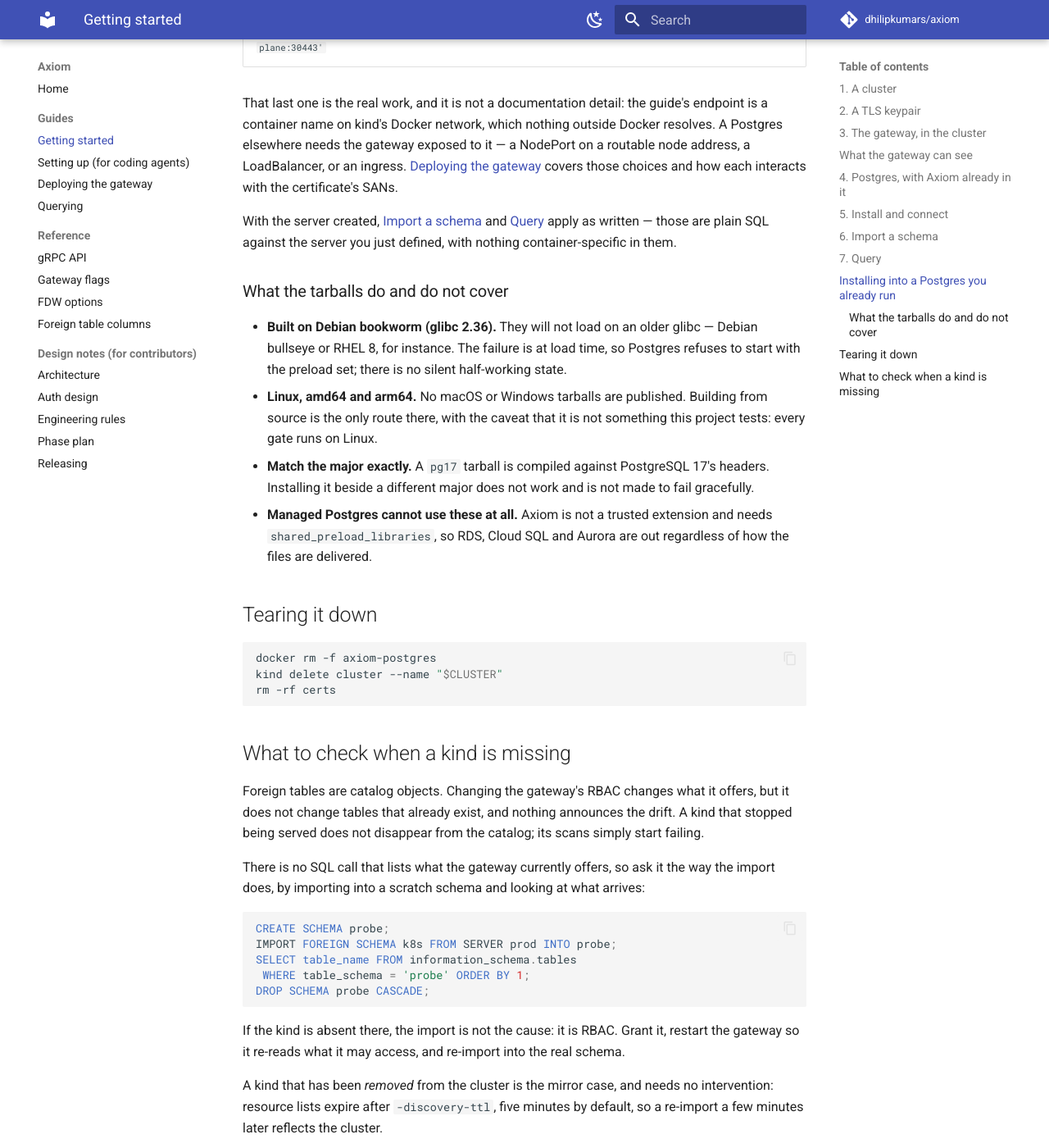
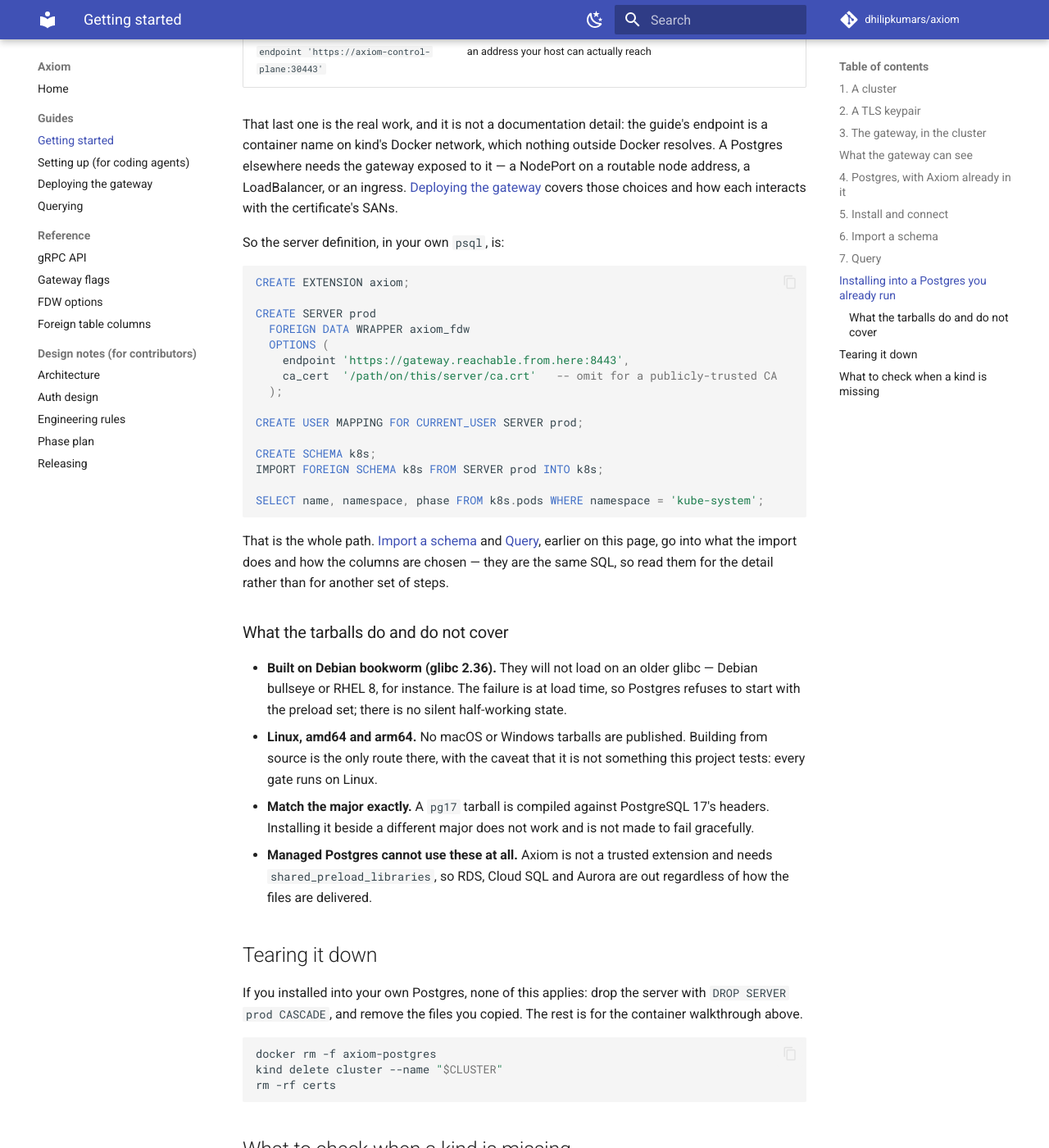
Before and after one commit to dhilipkumars/axiom, an MkDocs documentation site: the page built from docs/guides/getting-started.md, in a window 1280 px wide and 1400 px high, scrolled down 6986 px. Shown: the whole window at 82% size. Built offline with MkDocs 1.6.1 and Material for MkDocs 9.7.7, drawn with Linux system fonts in a browser that asks for light colours; comment, search, counter and statistics services are not loaded; some of the changed text lies outside the part shown.

Commit message:
Give the reader the SQL, and stop RELEASING.md overstating the gateway
Fourth documentation review. Six findings, all real.

**RELEASING.md was wrong about what a release publishes, twice.** It
named the gateway image `axiom-gateway:<version>` when the tag carries
the leading v the Postgres tags drop, and said the floating tags of both
move "once the install check has passed" -- which is true of
postgres-image.yml and not of gateway-image.yml, whose jobs are gate,
build and merge, with `latest` moved as soon as both architectures
exist. That asymmetry is issue #56, and the document was describing the
behaviour we want rather than the one we have.

**The external-Postgres section still never gave the reader any SQL.**
It explained what differs from step 5 and sent them back up the page,
which was both a gap and a loop: following the cross-reference scrolls
upward, and reading on from there returns to the section they left. The
DDL is written out now -- extension, server, user mapping, import,
query -- with the steps above kept as the explanation of what the import
does rather than as the instructions.

**The source build named the major in three places and warned about
one.** `cargo pgrx init --pg17` was hardcoded while the note said to
change `--features`; doing only that fails, because pgrx was never
initialised for that major. It now says all three must agree.

**Teardown told an external reader to remove a container they never
started.** It now says what applies to them first.

**INSTALL.md said two contradictory things.** "Run everything from the
directory this file is in" followed by `cd <dir>` -- if you are in it,
the cd fails; if you are not, you are not where it says. It shows the
untar and the cd together, which is what the reader actually does.

Verified by generating the tarball and reading it. Tarball gate green
for pg17 against a stock postgres:17, mkdocs strict and release-check
clean.

Co-Authored-By: Claude Opus 5 <noreply@anthropic.com>

````diff
--- a/docs/guides/getting-started.md
+++ b/docs/guides/getting-started.md
@@ -281,8 +281,10 @@ cd extension && cargo pgrx install --release --no-default-features --features pg
 needs permission to do that — run it as a user who has it, or with `sudo -E`
 so the toolchain stays on `PATH`.
 
-The feature must match that major — `pg16`, `pg17` or `pg18` — or the build
-fails in a way that does not name the cause.
+**Three places name the major and all must agree**: `--pg17` on
+`cargo pgrx init`, `--features pg17`, and the `pg_config` you point at. Change
+one for a different major and change all three, or the build fails in a way
+that does not name the cause.
 
 Releases publish a tarball per Postgres major and architecture. **v0.1.0 does
 not have them**: it predates the change, so take `V` from a later release on
@@ -347,9 +349,30 @@ a NodePort on a routable node address, a LoadBalancer, or an ingress.
 [Deploying the gateway](deploying.md) covers those choices and how each
 interacts with the certificate's SANs.
 
-With the server created, [Import a schema](#6-import-a-schema) and
-[Query](#7-query) apply as written — those are plain SQL against the server you
-just defined, with nothing container-specific in them.
+So the server definition, in your own `psql`, is:
+
+```sql
+CREATE EXTENSION axiom;
+
+CREATE SERVER prod
+  FOREIGN DATA WRAPPER axiom_fdw
+  OPTIONS (
+    endpoint 'https://gateway.reachable.from.here:8443',
+    ca_cert  '/path/on/this/server/ca.crt'   -- omit for a publicly-trusted CA
+  );
+
+CREATE USER MAPPING FOR CURRENT_USER SERVER prod;
+
+CREATE SCHEMA k8s;
+IMPORT FOREIGN SCHEMA k8s FROM SERVER prod INTO k8s;
+
+SELECT name, namespace, phase FROM k8s.pods WHERE namespace = 'kube-system';
+```
+
+That is the whole path. [Import a schema](#6-import-a-schema) and
+[Query](#7-query), earlier on this page, go into what the import does and how
+the columns are chosen — they are the same SQL, so read them for the detail
+rather than for another set of steps.
 
 ### What the tarballs do and do not cover
 
@@ -368,6 +391,10 @@ just defined, with nothing container-specific in them.
   are out regardless of how the files are delivered.
 
 ## Tearing it down
+
+If you installed into your own Postgres, none of this applies: drop the server
+with `DROP SERVER prod CASCADE`, and remove the files you copied. The rest is
+for the container walkthrough above.
 
 ```sh
 docker rm -f axiom-postgres
````
Also changed, not shown: docs/RELEASING.md (+9 -3 lines), 1 other file.
